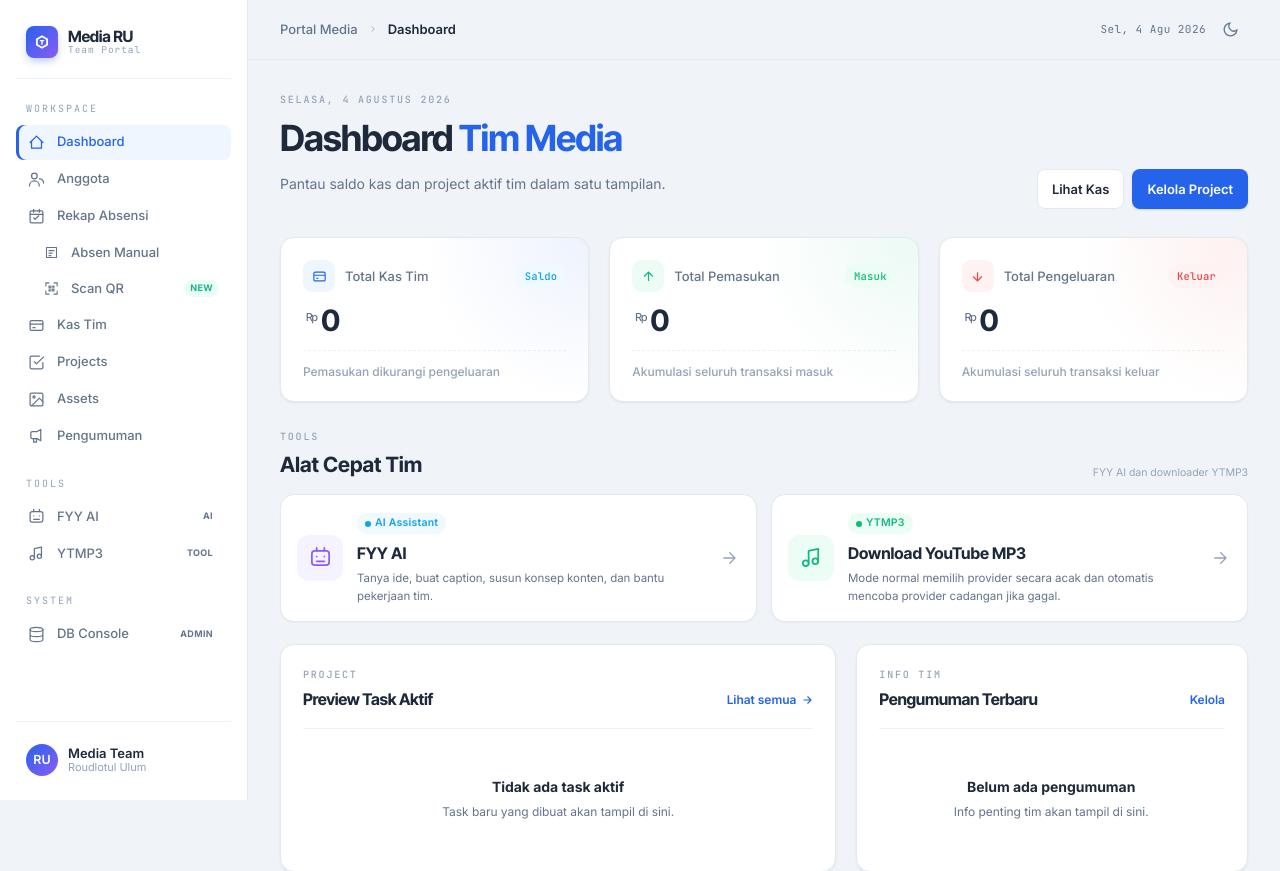
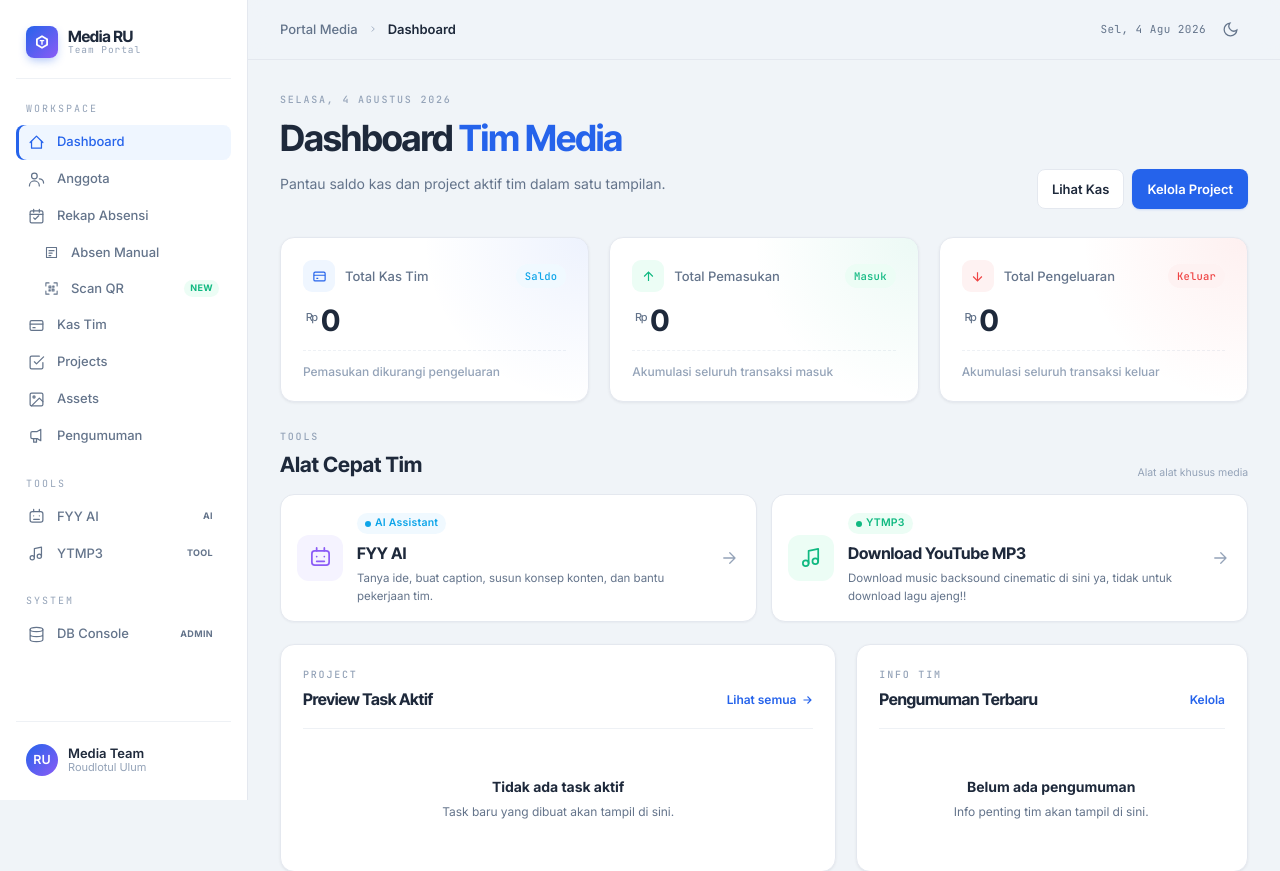
Before and after one commit to IKOO-INC/MEDIUM2, a Flask app: page / in a window 1280 px wide. Shown: the top 871 px of the page. Run offline with Flask 3, Linux system fonts and the light colour scheme; data that the repository does not hold is empty.

Commit message:
fix dah lah

```diff
--- a/templates/index.html
+++ b/templates/index.html
@@ -59,7 +59,7 @@
             <span class="eyebrow">Tools</span>
             <h2 class="section-title">Alat Cepat Tim</h2>
         </div>
-        <span class="section-caption">FYY AI dan downloader YTMP3</span>
+        <span class="section-caption">Alat alat khusus media</span>
     </div>
     <div class="tools-grid">
         <a class="tool-card" href="{{ url_for('fyy_ai') }}">
@@ -80,7 +80,7 @@
             <div class="tool-card-body">
                 <span class="badge success dot">YTMP3</span>
                 <h3>Download YouTube MP3</h3>
-                <p>Mode normal memilih provider secara acak dan otomatis mencoba provider cadangan jika gagal.</p>
+                <p>Download music backsound cinematic di sini ya, tidak untuk download lagu ajeng!!</p>
             </div>
             <svg class="tool-arrow" viewBox="0 0 24 24"><path d="M5 12h14M13 5l7 7-7 7"/></svg>
         </a>
```
